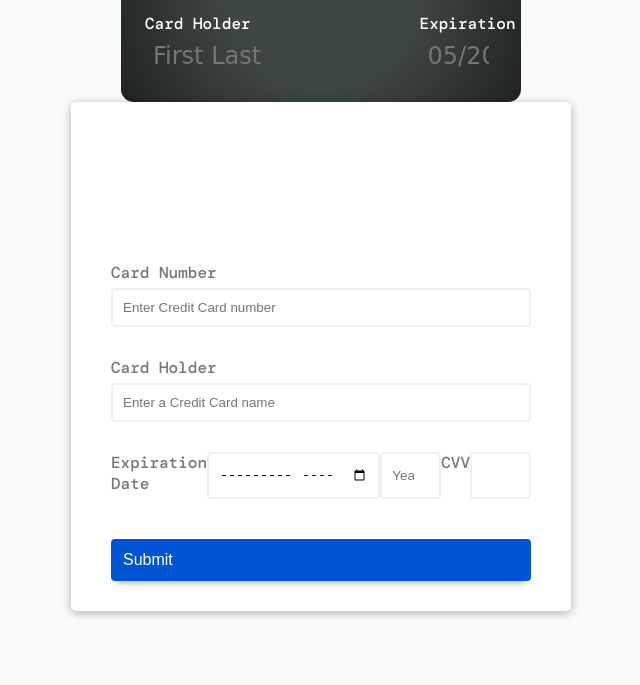
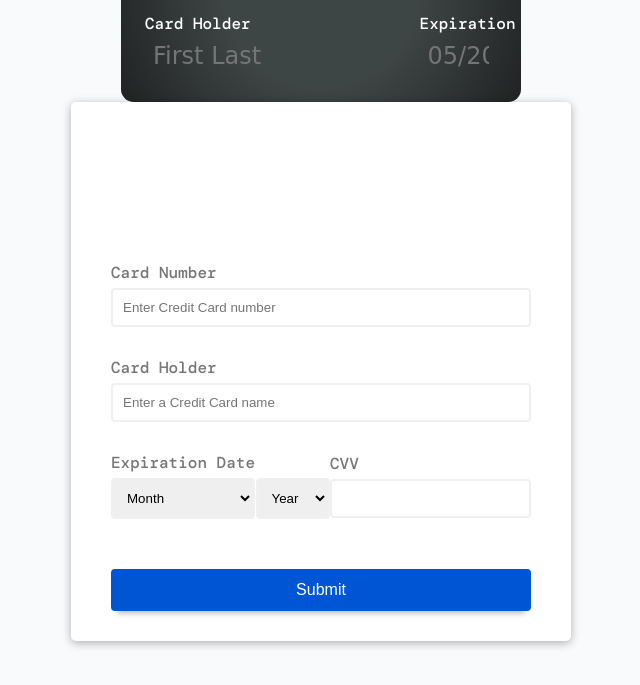
Before and after one commit to adluders/payment-form, a plain HTML site: page index.html in a window 1280 px wide. Shown: the part 151-836 px from the top of the page, without its empty margins (319-959 px from the left). Before the commit the page ends 812 px from the top, so only its background shows below. Drawn offline with nearby package versions, Linux system fonts and the light colour scheme; a web font is replaced by a local one.

Commit message:
fix and style form button and the last three form fields, add years and months to relevant fields

```diff
--- a/app.js
+++ b/app.js
@@ -37,4 +37,18 @@ function getCardDate() {
 
 numberInput.addEventListener("keyup", updateCardNum);
 nameInput.addEventListener("keyup", updateCardHolder);
-cardDatePicker.addEventListener("input", getCardDate);
+// cardDatePicker.addEventListener("input", getCardDate);
+
+// Form
+
+const years = document.getElementById("years");
+
+const currYear = new Date().getFullYear();
+
+for (let i = currYear; i < currYear + 5; i++) {
+  const newOption = document.createElement("option");
+  newOption.className = "year-options";
+  newOption.innerHTML = i;
+  newOption.value = i;
+  years.appendChild(newOption);
+}
--- a/index.html
+++ b/index.html
@@ -79,23 +79,34 @@
           />
           <small>Error message</small>
         </div>
+        <div class="xpdate">
           <div class="form-control">
             <label for="expdate">Expiration Date</label>
-          <input
-            type="month"
-            id="expdate"
-            class="input-holder"
-            name="expdate"
-            placeholder="Month"
-          />
+            <select id="month" name="month">
+              <option value="month" selected>Month</option>
+              <option value="january">January</option>
+              <option value="february">February</option>
+              <option value="march">March</option>
+              <option value="april">April</option>
+              <option value="april">April</option>
+              <option value="may">May</option>
+              <option value="june">June</option>
+              <option value="july">July</option>
+              <option value="august">August</option>
+              <option value="september">September</option>
+              <option value="october">October</option>
+              <option value="november">November</option>
+              <option value="december">December</option>
+            </select>
             <small>Error message</small>
-          <input
-            type="number"
-            class="input-holder"
-            placeholder="Year"
-            min="2020"
-            max="2100"
-          />
+          </div>
+          <div class="form-control">
+            <label for="year" class="form-year">""</label>
+            <select name="year-options" id="years">
+              <option value="year">Year</option>
+            </select>
+          </div>
+          <div class="form-control">
             <label for="form-cvv">CVV</label>
             <input
               type="number"
@@ -104,6 +115,7 @@
               class="input-holder"
             />
           </div>
+        </div>
         <button type="submit" id="shadow">Submit</button>
       </form>
     </div>
--- a/style.css
+++ b/style.css
@@ -155,14 +155,18 @@ input[type="number"] {
   padding-top: 160px;
 }
 
-.payment__form > *:nth-child(3),
+/* .payment__form > *:nth-child(3),
 .input-holder:nth-of-type(3),
 .payment__form > *:nth-child(4),
 .input-holder:nth-of-type(4),
 .payment__form > *:nth-child(5),
 .input-holder:nth-of-type(5) {
   display: flex;
-  justify-content: space-between;
+  justify-content: center;
+} */
+
+.form-control select label {
+  display: block;
 }
 
 .form-control {
@@ -177,7 +181,18 @@ input[type="number"] {
   margin-bottom: 5px;
 }
 
-.form-control input {
+.form-control label.form-year {
+  visibility: hidden;
+}
+
+.xpdate {
+  display: flex;
+  justify-content: space-between;
+  align-items: center;
+}
+
+.form-control input,
+select {
   border: 2px solid #f0f0f0;
   border-radius: 4px;
   display: block;
@@ -215,6 +230,7 @@ input[type="number"] {
   width: 100%;
   display: flex;
   align-items: center;
+  justify-content: center;
 }
 #shadow {
   -webkit-box-shadow: 0 8px 6px -6px rgba(0, 0, 0, 0.3);
```
Also changed, not shown: 1 other file. Lines whose indentation alone changed are shown as unchanged.
